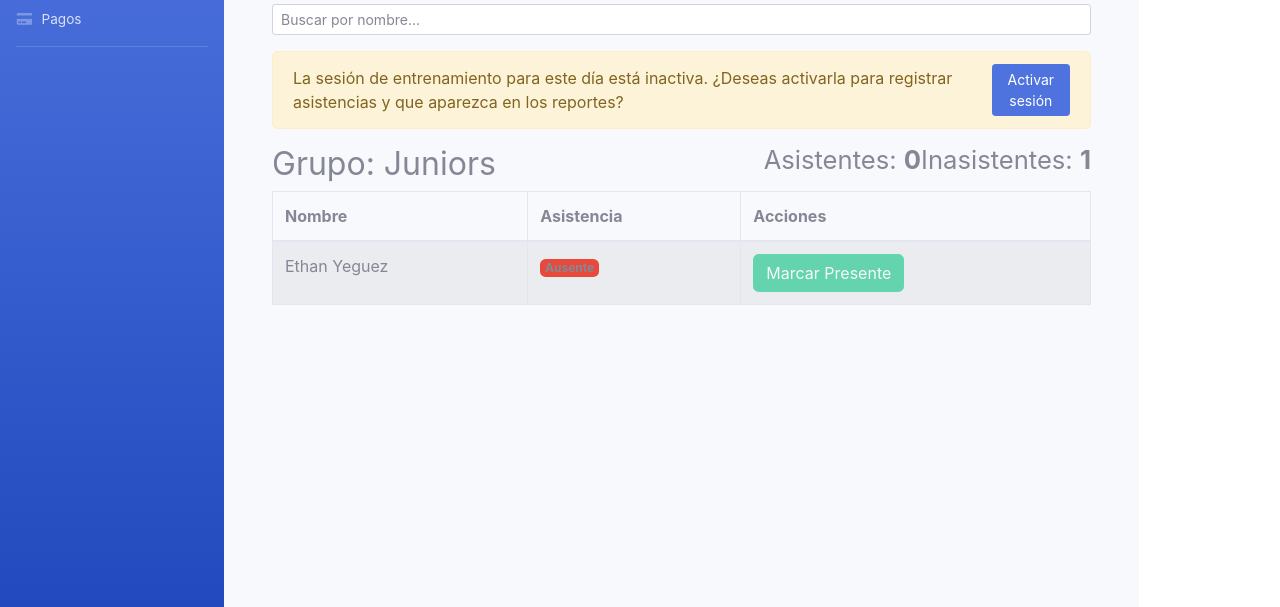
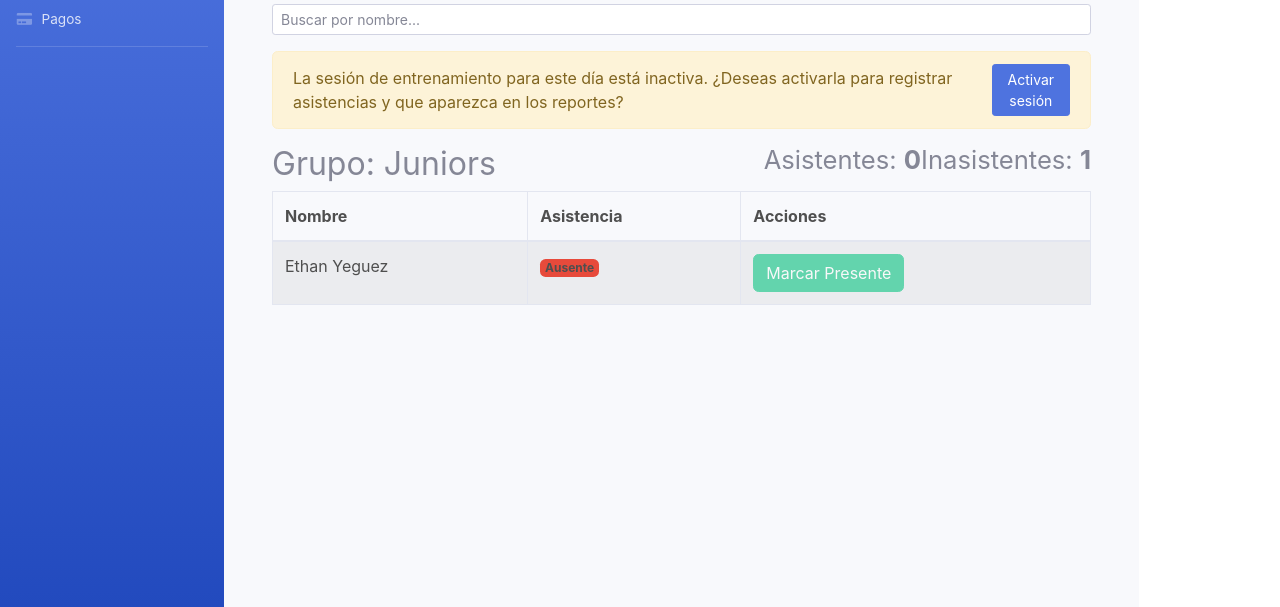
Before and after one commit to cgmark101/luisirunners, a Django app: page /gestion/asistencias/1/2025-04-20/ in a window 1280 px wide. Shown: the part 193-800 px from the top of the page. Run offline with Django 5.2, Linux system fonts and the light colour scheme; a user stored in the database is signed in; data comes from the database, SQL or seed files in the repository; some libraries are stand-ins or nearby versions.

Commit message:
Enhance table text contrast with updated styles for better readability

```diff
--- a/gestion/templates/_base_layout.html
+++ b/gestion/templates/_base_layout.html
@@ -11,7 +11,18 @@
     <link href="{% static 'sb2/vendor/fontawesome-free/css/all.min.css' %}" rel="stylesheet" type="text/css">
     <link href="{% static 'sb2/css/sb-admin-2.min.css' %}" rel="stylesheet">
 
-    {% block extra_head %}{% endblock %}
+    {% block extra_head %}
+    <style>
+        /* Slightly darker gray for table text to improve contrast */
+        table, table th, table td {
+            color: #4f4f4f !important; /* darker gray while keeping the gray tone */
+        }
+        /* Ensure small muted text in tables is also darker */
+        table .text-muted, table small {
+            color: #6b6b6b !important;
+        }
+    </style>
+    {% endblock %}
     {% htmx_script %}
 </head>
 <body id="page-top">
```
